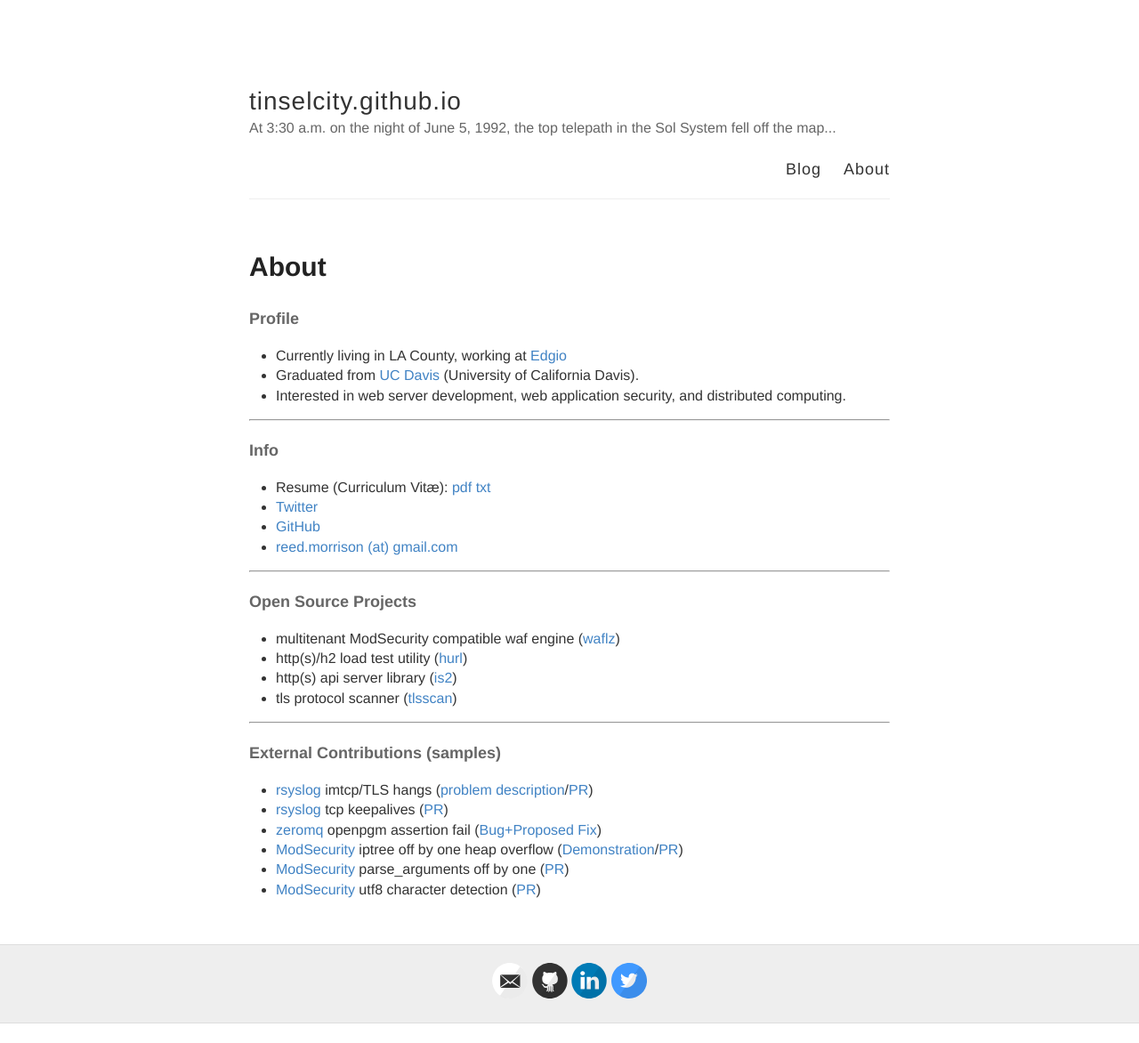
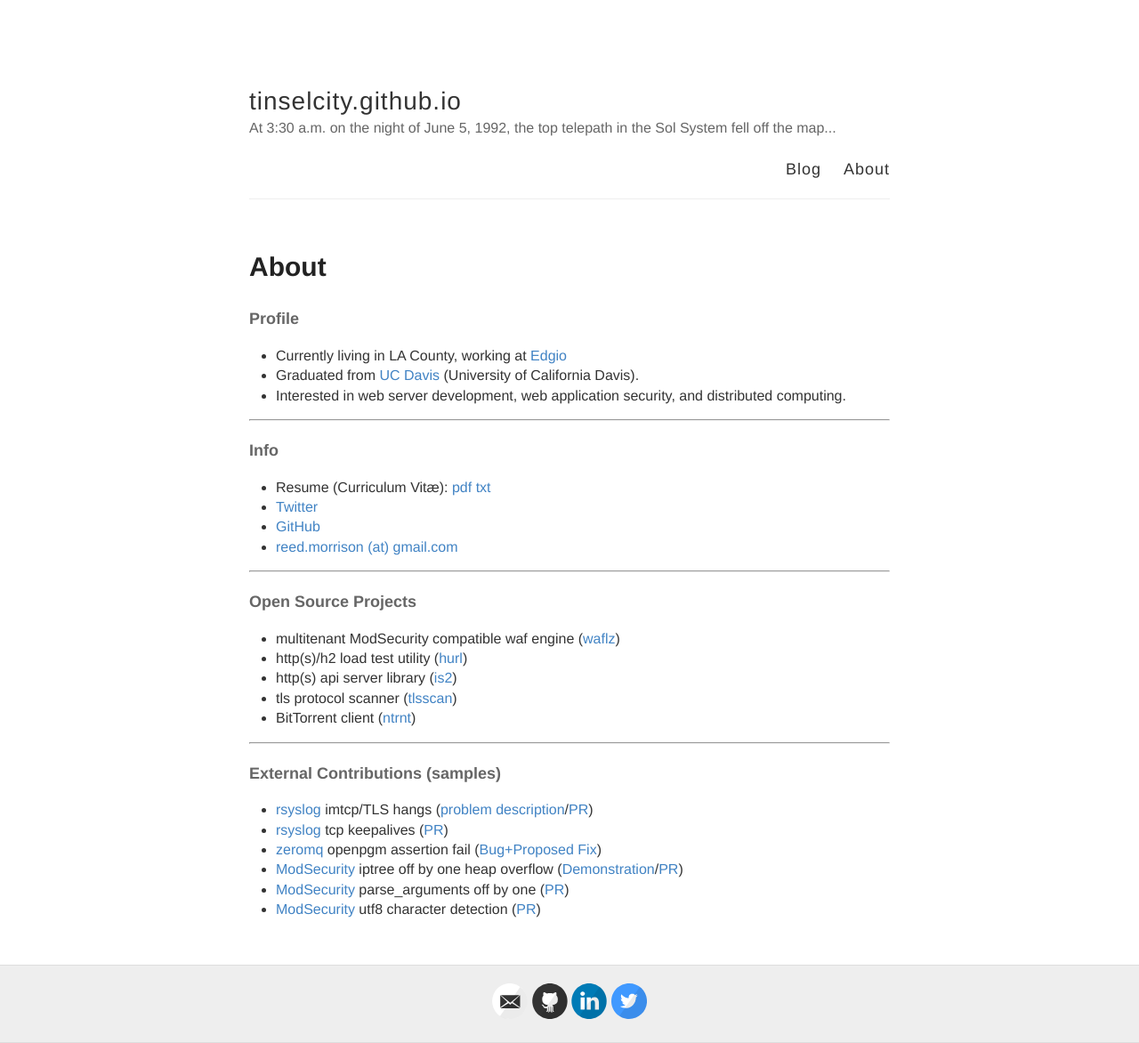
Before and after one commit to tinselcity/tinselcity.github.io, a Jekyll site: the page built from about.md, in a window 1280 px wide. Shown: the whole page at 89% size. Built offline with Jekyll 4.4.1, drawn with Linux system fonts in a browser that asks for light colours; before the commit the page ends 1150 px from its top, so only the background shows below that.

Commit message:
adding link project.

```diff
--- a/about.md
+++ b/about.md
@@ -27,6 +27,7 @@
 - http(s)/h2 load test utility ([hurl](https://github.com/edgio/hurl))
 - http(s) api server library ([is2](https://github.com/edgio/is2))
 - tls protocol scanner ([tlsscan](https://github.com/edgio/tlsscan))
+- BitTorrent client ([ntrnt](https://github.com/tinselcity/ntrnt))
 
 ---
 
```
